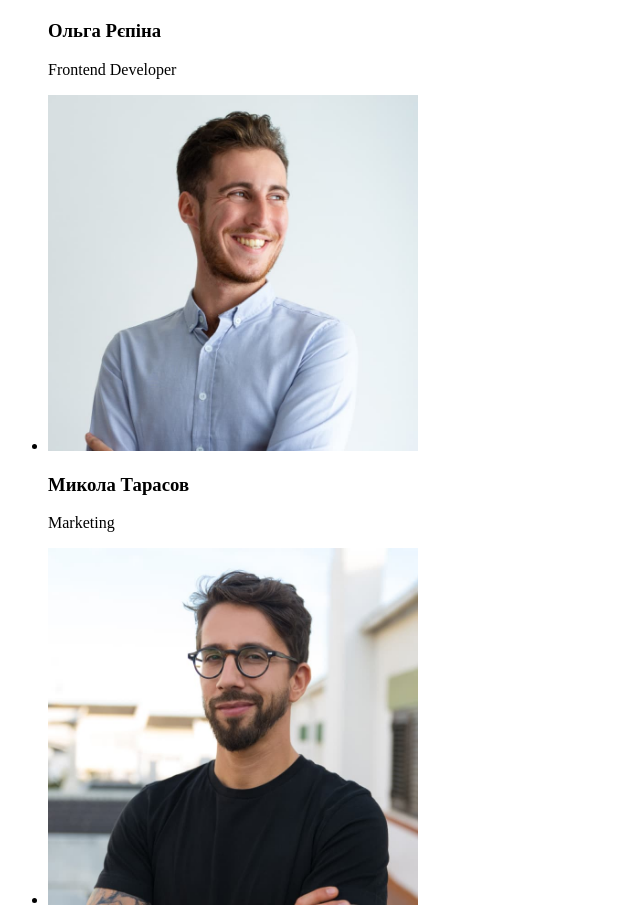
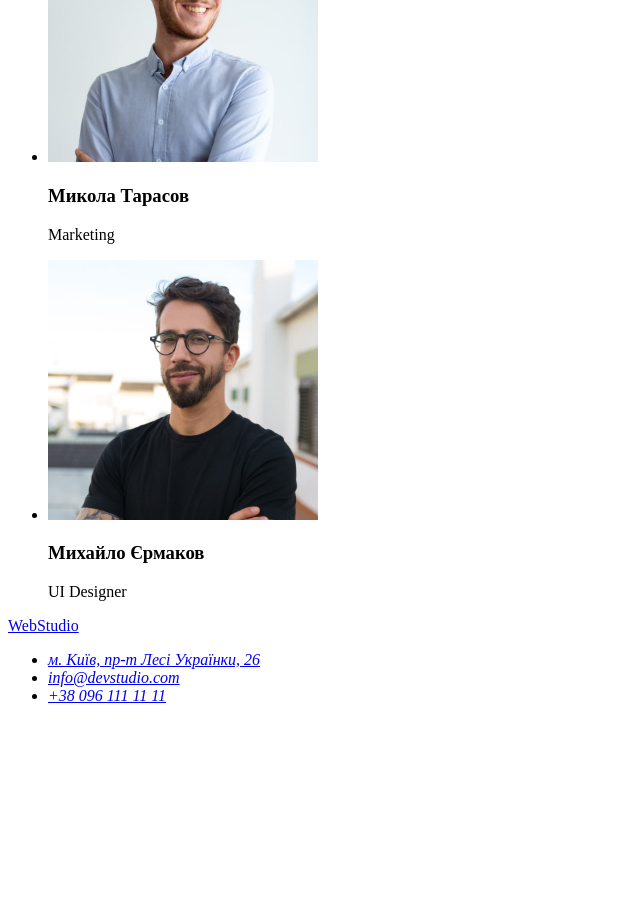
Before and after one commit to Maryna-smile/goit-markup-hw-01, a plain HTML site: page index.html in a window 1280 px wide. Shown: the part 2434-3342 px from the top of the page, without its empty margins (0-640 px from the left). After the commit the page ends 3155 px from the top, so only its background shows below. Drawn offline with Linux system fonts and the light colour scheme.

Commit message:
внесла правки від ментора

```diff
--- a/index.html
+++ b/index.html
@@ -81,22 +81,22 @@
         <h2>Наша команда</h2>
         <ul>
           <li>
-            <img src="./images/photo1.jpg" alt="photo_1" width="370" />
+            <img src="./images/photo1.jpg" alt="photo_1" width="270" />
             <h3>Ігор Дем'яненко</h3>
             <p>Product Designer</p>
           </li>
           <li>
-            <img src="./images/photo2.jpg" alt="photo_2" width="370" />
+            <img src="./images/photo2.jpg" alt="photo_2" width="270" />
             <h3>Ольга Рєпіна</h3>
             <p>Frontend Developer</p>
           </li>
           <li>
-            <img src="./images/photo3.jpg" alt="photo_3" width="370" />
+            <img src="./images/photo3.jpg" alt="photo_3" width="270" />
             <h3>Микола Тарасов</h3>
             <p>Marketing</p>
           </li>
           <li>
-            <img src="./images/photo4.jpg" alt="photo_4" width="370" />
+            <img src="./images/photo4.jpg" alt="photo_4" width="270" />
             <h3>Михайло Єрмаков</h3>
             <p>UI Designer</p>
           </li>
@@ -107,14 +107,15 @@
     <footer>
       <a href="/" target="_blank">WebStudio</a>
       <address>
-        <a href="http://surl.li/pcxl" target="_blank">
-          м. Київ, пр-т Лесі Українки, 26
-        </a>
-        <br />
-        <a href="mailto:info@devstudio.com">info@devstudio.com</a>
-        <br />
-        <a href="tel:+380961111111">+38 096 111 11 11</a>
-        <br />
+        <ul>
+          <li><a href="http://surl.li/pcxl" target="_blank">
+            м. Київ, пр-т Лесі Українки, 26
+          </a>
+        </li>
+          <li><a href="mailto:info@devstudio.com">info@devstudio.com</a></li>
+          <li><a href="tel:+380961111111">+38 096 111 11 11</a></li>
+        </ul>
+
       </address>
     </footer>
   </body>
```
